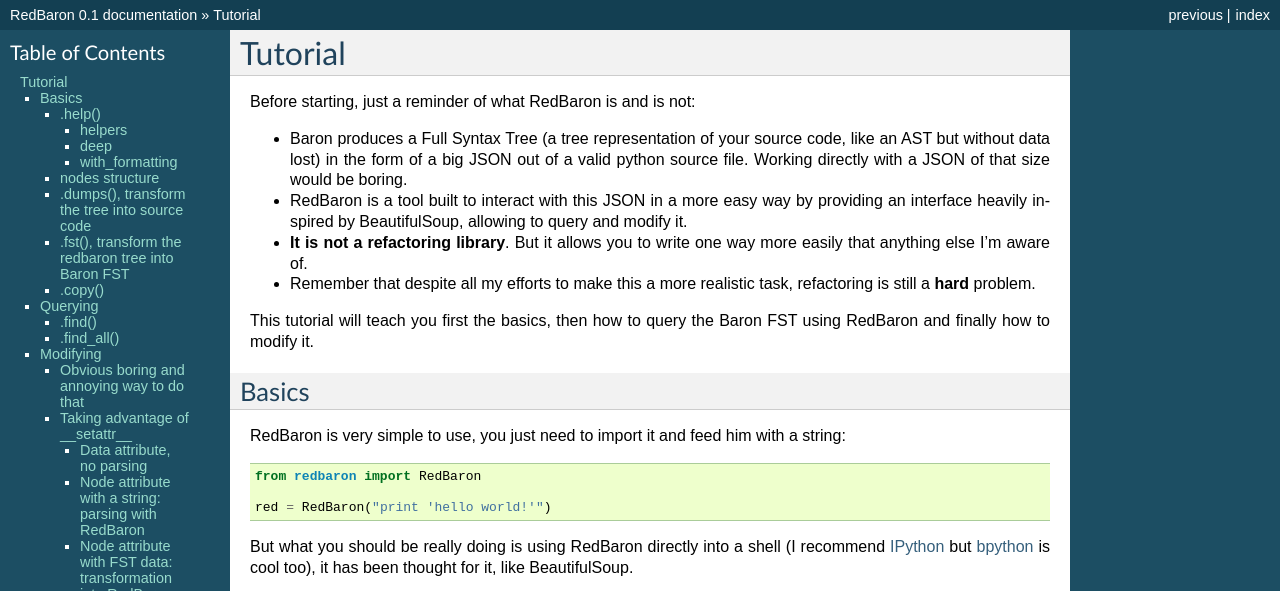
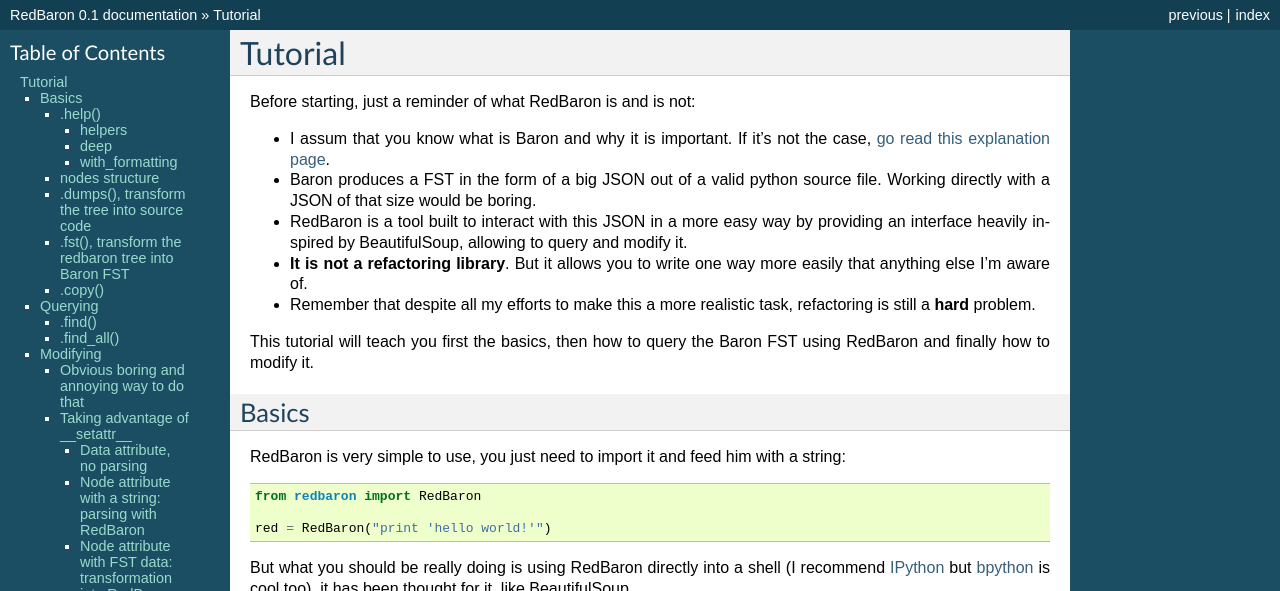
Before and after one commit to PyCQA/redbaron, a Sphinx documentation site: the page built from docs/tutorial.rst, in a window 1280 px wide and 900 px high, cut to the strip 0-591 px from the top of the window. Built offline with Sphinx 7.4.7, drawn with Linux system fonts in a browser that asks for light colours.

Commit message:
[doc] modify prerequisites of tutorial

```diff
--- a/docs/tutorial.rst
+++ b/docs/tutorial.rst
@@ -4,7 +4,9 @@ Tutorial
 
 Before starting, just a reminder of what RedBaron is and is not:
 
-* Baron produces a Full Syntax Tree (a tree representation of your source code, like an AST but without data lost) in the form of a big JSON out of a valid python source file. Working directly with a JSON of that size would be boring.
+* I assum that you know what is Baron and why it is important. If it's not the
+  case, `go read this explanation page <why.html>`_.
+* Baron produces a FST in the form of a big JSON out of a valid python source file. Working directly with a JSON of that size would be boring.
 * RedBaron is a tool built to interact with this JSON in a more easy way by providing an interface heavily inspired by BeautifulSoup, allowing to query and modify it.
 * **It is not a refactoring library**. But it allows you to write one way more easily that anything else I'm aware of.
 * Remember that despite all my efforts to make this a more realistic task, refactoring is still a **hard** problem.
```
